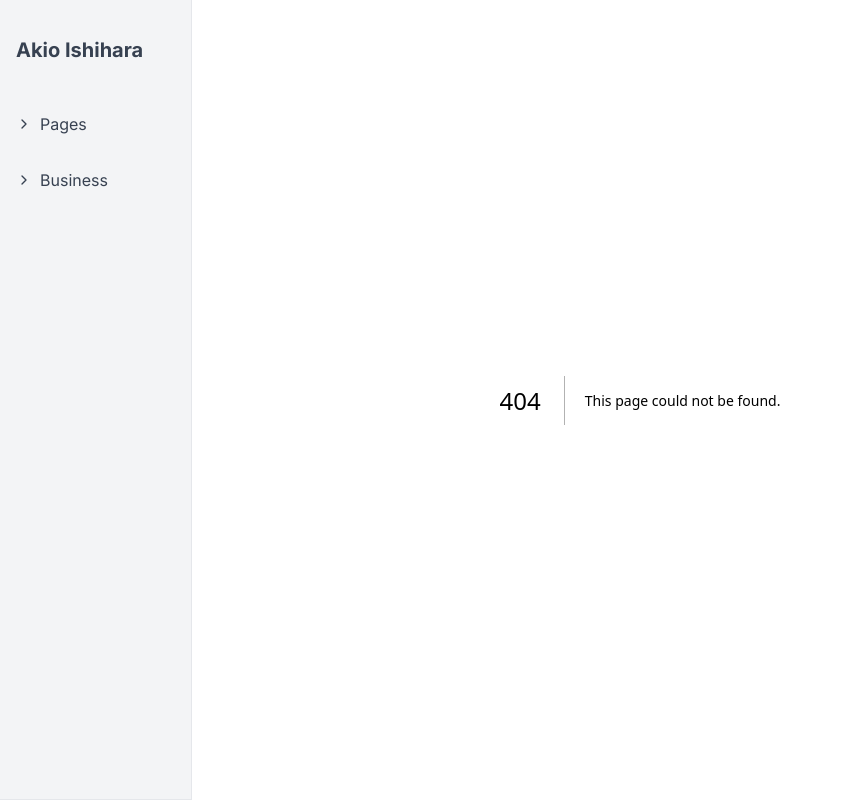
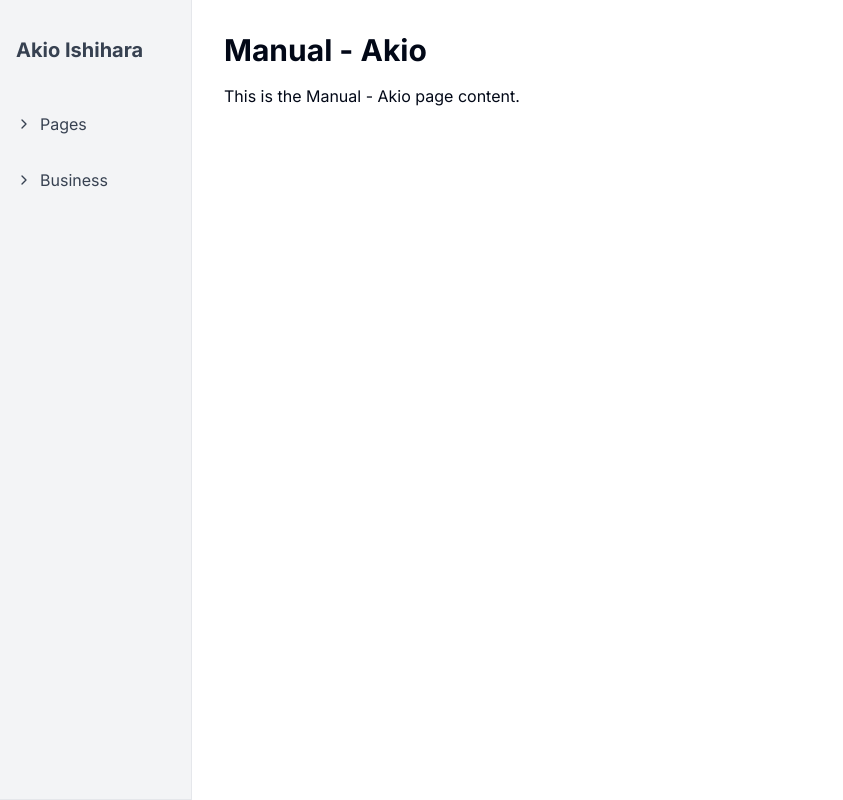
Before and after one commit to AkioNuernberger/Web, a Next.js app in the folder akio-web/: page /pages/user-manual-akio in a window 1280 px wide. Before the commit this address had no page. Shown: the whole page, without its empty margins (0-843 px from the left). Built offline with nearby package versions, Linux system fonts and the light colour scheme.

Commit message:
track new page

```diff
--- /dev/null
+++ b/akio-web/app/pages/user-manual-akio/page.tsx
@@ -0,0 +1,8 @@
+export default function ManualAkio() {
+  return (
+    <div className="content-container">
+      <h1 className="text-3xl font-bold mb-4">Manual - Akio</h1>
+      <p>This is the Manual - Akio page content.</p>
+    </div>
+  )
+}
```
